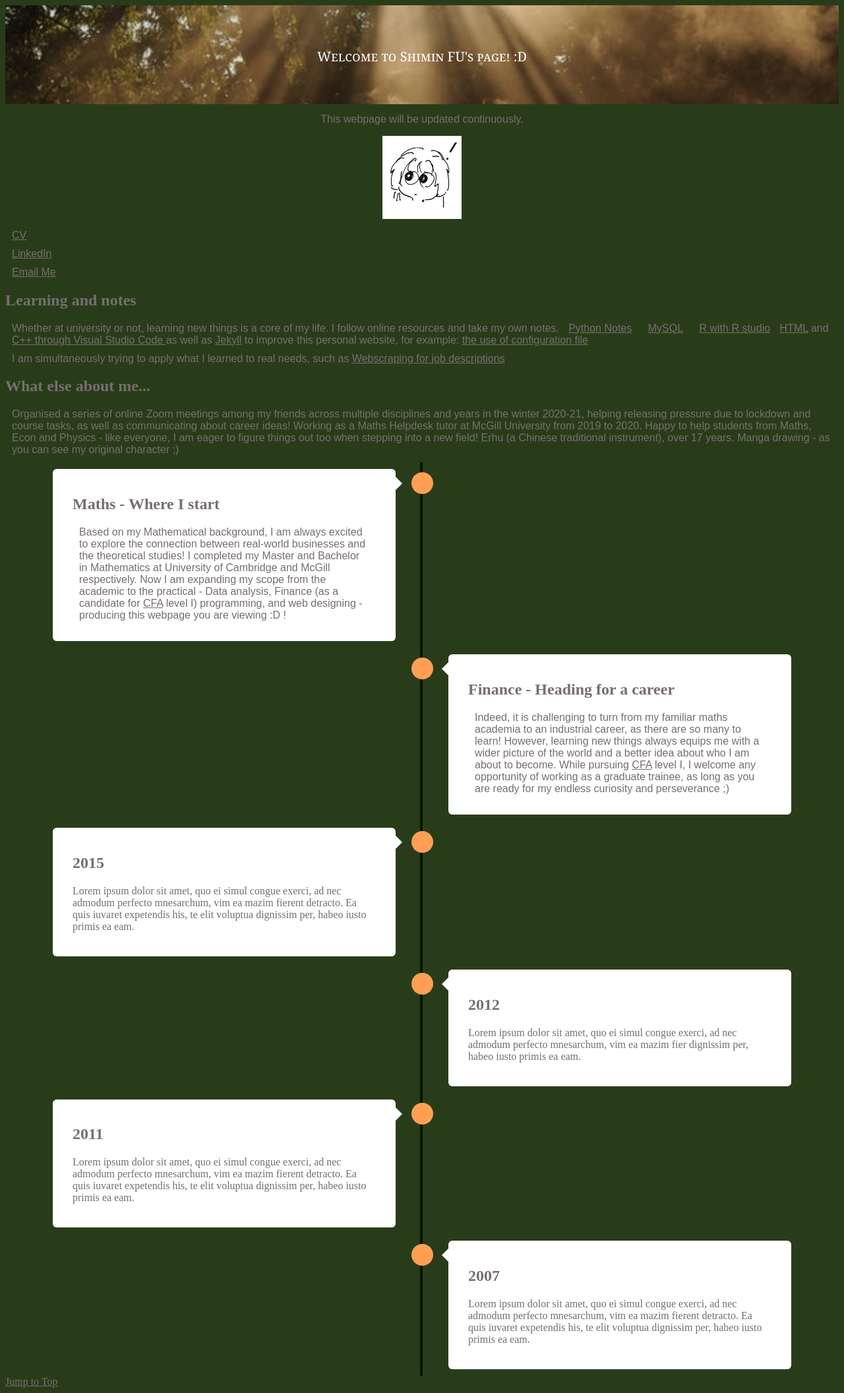
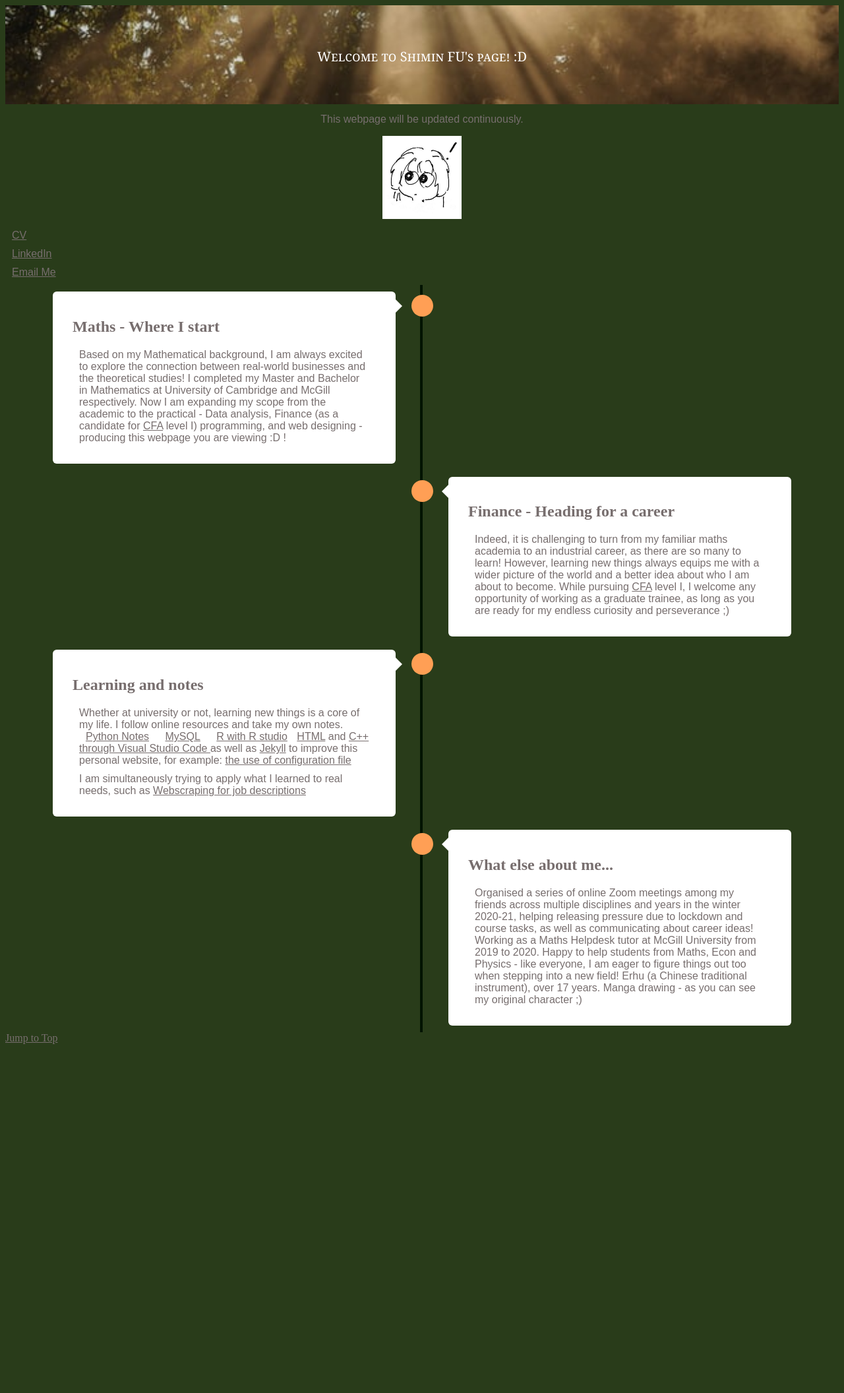
Before and after one commit to Shimin233/-Shimin233.github.io, a Jekyll site: the page index.html, which Jekyll copies as it is, in a window 1280 px wide. Shown: the whole page at 66% size. Built offline with Jekyll 4.4.1, drawn with Linux system fonts in a browser that asks for light colours; after the commit the page ends 1591 px from its top, so only the background shows below that.

Commit message:
Update index.html

```diff
--- a/index.html
+++ b/index.html
@@ -80,7 +80,6 @@
         box-sizing: border-box;
       }
 
-
       /* The actual timeline (the vertical ruler) */
       .timeline {
         position: relative;
@@ -90,7 +89,7 @@
 
       /* The actual timeline (the vertical ruler) */
       .timeline::after {
-  content: '';
+        content: "";
         position: absolute;
         width: 4px;
         background-color: rgb(2, 20, 2);
@@ -110,12 +109,12 @@
 
       /* The circles on the timeline */
       .container::after {
-  content: '';
+        content: "";
         position: absolute;
         width: 25px;
         height: 25px;
         right: -17px;
-  background-color: #FF9F55;
+        background-color: #ff9f55;
         border: 4px solid #ff9f5562;
         top: 15px;
         border-radius: 50%;
@@ -196,7 +195,8 @@
         }
 
         /* Make sure all circles are at the same spot */
-  .left::after, .right::after {
+        .left::after,
+        .right::after {
           left: 15px;
         }
 
@@ -217,9 +217,7 @@
       <div class="centered serif">Welcome to Shimin FU's page! :D</div>
     </div>
     <div class="center">
-      <p class="mid sans-serif">
-        This webpage will be updated continuously.
-      </p>
+      <p class="mid sans-serif">This webpage will be updated continuously.</p>
     </div>
     <figure>
       <img
@@ -238,25 +236,62 @@
       <a class="mid sans-serif" href="mailto:sf686@cantab.ac.uk">Email Me</a>
     </div>
 
+    <div class="timeline">
+      <div class="container left">
+        <div class="content">
+          <h2>Maths - Where I start</h2>
+          <p class="sans-serif">
+            Based on my Mathematical background, I am always excited to explore
+            the connection between real-world businesses and the theoretical
+            studies! I completed my Master and Bachelor in Mathematics at
+            University of Cambridge and McGill respectively. Now I am expanding
+            my scope from the academic to the practical - Data analysis, Finance
+            (as a candidate for
+            <a href="https://www.cfainstitute.org/en/programs/cfa">CFA</a> level
+            I) programming, and web designing - producing this webpage you are
+            viewing :D !
+          </p>
+        </div>
+      </div>
+      <div class="container right">
+        <div class="content">
+          <h2>Finance - Heading for a career</h2>
+          <p class="sans-serif">
+            Indeed, it is challenging to turn from my familiar maths academia to
+            an industrial career, as there are so many to learn! However,
+            learning new things always equips me with a wider picture of the
+            world and a better idea about who I am about to become. While
+            pursuing
+            <a href="https://www.cfainstitute.org/en/programs/cfa">CFA</a> level
+            I, I welcome any opportunity of working as a graduate trainee, as
+            long as you are ready for my endless curiosity and perseverance ;)
+          </p>
+        </div>
+      </div>
+      <div class="container left">
+        <div class="content">
+          <h2>Learning and notes</h2>
+          <p class="sans-serif">
+            Whether at university or not, learning new things is a core of my
+            life. I follow online resources and take my own notes.
 
-    <h2>Learning and notes</h2>
-    <div class="sans-serif"></div>
-    <p class="sans-serif">
-      Whether at university or not, learning new things is a core of my life. I
-      follow online resources and take my own notes.
-
-      <a class="sans-serif" href="https://github.com/Shimin233/Python100days"
+            <a
+              class="sans-serif"
+              href="https://github.com/Shimin233/Python100days"
               >Python Notes</a
             >
-      <a class="sans-serif" href="https://github.com/Shimin233/SQL_learning">
+            <a
+              class="sans-serif"
+              href="https://github.com/Shimin233/SQL_learning"
+            >
               MySQL</a
             >
-      <a class="sans-serif" href="https://github.com/Shimin233/R_programming_studies"
+            <a
+              class="sans-serif"
+              href="https://github.com/Shimin233/R_programming_studies"
               >R with R studio</a
             >
-      <a href="https://github.com/Shimin233/Web_HTML"
-      >HTML</a
-      >
+            <a href="https://github.com/Shimin233/Web_HTML">HTML</a>
             and
             <a href="https://github.com/Shimin233/C-plus-plus-Notes">
               C++ through Visual Studio Code
@@ -266,90 +301,31 @@
             to improve this personal website, for example:
             <a href="Display_notes.html">the use of configuration file</a>
           </p>
-    <p class="sans-serif"> I am simultaneously trying to apply what I learned to real needs, such as
-      <a href="JobScraping.html">Webscraping for job descriptions</a> </p>
-  </div>
-
-  <h2>What else about me...</h2>
           <p class="sans-serif">
-    Organised a series of online Zoom meetings among my friends across multiple
-    disciplines and years
-    in the winter 2020-21, helping releasing pressure due to lockdown and course tasks,
-    as well as communicating about career ideas!
-
-    Working as a Maths Helpdesk tutor at McGill University from 2019 to 2020. Happy to
-    help students from Maths, Econ and Physics - like everyone, I am eager to figure things
-    out too when
-    stepping into a new field!
-
-    Erhu (a Chinese traditional instrument), over 17 years.
-
-    Manga drawing - as you can see my original character ;)
-
-  </p>
-
-  <div class="timeline">
-    <div class="container left">
-      <div class="content">
-        <h2>Maths - Where I start</h2>
-        <p class="sans-serif">
-          Based on my Mathematical background, I am always excited to explore the
-          connection between real-world businesses and the theoretical studies! I
-          completed my Master and Bachelor in Mathematics at University of Cambridge
-          and McGill respectively. Now I am expanding my scope from the academic to
-          the practical - Data analysis, Finance (as a candidate for
-          <a href="https://www.cfainstitute.org/en/programs/cfa">CFA</a> level I)
-          programming, and web designing - producing this webpage you are viewing :D
-          !
+            I am simultaneously trying to apply what I learned to real needs,
+            such as
+            <a href="JobScraping.html">Webscraping for job descriptions</a>
           </p>
         </div>
       </div>
       <div class="container right">
         <div class="content">
-        <h2>Finance - Heading for a career</h2>
+          <h2>What else about me...</h2>
           <p class="sans-serif">
-          Indeed, it is challenging to turn from my familiar maths academia to an
-          industrial career, as there are so many to learn! However, learning new
-          things always equips me with a wider picture of the world and a better
-          idea about who I am about to become. While pursuing
-          <a href="https://www.cfainstitute.org/en/programs/cfa">CFA</a>  level I,
-          I welcome any opportunity of working
-          as a graduate trainee, as long as you are ready for my endless curiosity
-          and perseverance ;)
+            Organised a series of online Zoom meetings among my friends across
+            multiple disciplines and years in the winter 2020-21, helping
+            releasing pressure due to lockdown and course tasks, as well as
+            communicating about career ideas! Working as a Maths Helpdesk tutor
+            at McGill University from 2019 to 2020. Happy to help students from
+            Maths, Econ and Physics - like everyone, I am eager to figure things
+            out too when stepping into a new field! Erhu (a Chinese traditional
+            instrument), over 17 years. Manga drawing - as you can see my
+            original character ;)
           </p>
-      </div>
-    </div>
-    <div class="container left">
-      <div class="content">
-        <h2>2015</h2>
-        <p>Lorem ipsum dolor sit amet, quo ei simul congue exerci, ad nec admodum perfecto mnesarchum, vim ea mazim fierent detracto. Ea quis iuvaret expetendis his, te elit voluptua dignissim per, habeo iusto primis ea eam.</p>
-      </div>
-    </div>
-    <div class="container right">
-      <div class="content">
-        <h2>2012</h2>
-        <p>Lorem ipsum dolor
-          sit amet, quo ei simul congue exerci,
-          ad nec admodum perfecto mnesarchum, vim ea mazim fier
-          dignissim per, habeo iusto primis ea eam.</p>
-      </div>
-    </div>
-    <div class="container left">
-      <div class="content">
-        <h2>2011</h2>
-        <p>Lorem ipsum dolor sit amet, quo ei simul congue exerci, ad nec admodum perfecto mnesarchum, vim ea mazim fierent detracto. Ea quis iuvaret expetendis his, te elit voluptua dignissim per, habeo iusto primis ea eam.</p>
-      </div>
-    </div>
-    <div class="container right">
-      <div class="content">
-        <h2>2007</h2>
-        <p>Lorem ipsum dolor sit amet, quo ei simul congue exerci, ad nec admodum perfecto mnesarchum, vim ea mazim fierent detracto. Ea quis iuvaret expetendis his, te elit voluptua dignissim per, habeo iusto primis ea eam.</p>
         </div>
       </div>
     </div>
 
-
-
     <a href="#">Jump to Top</a>
   </body>
 </html>
```
Lines whose indentation alone changed are shown as unchanged.
